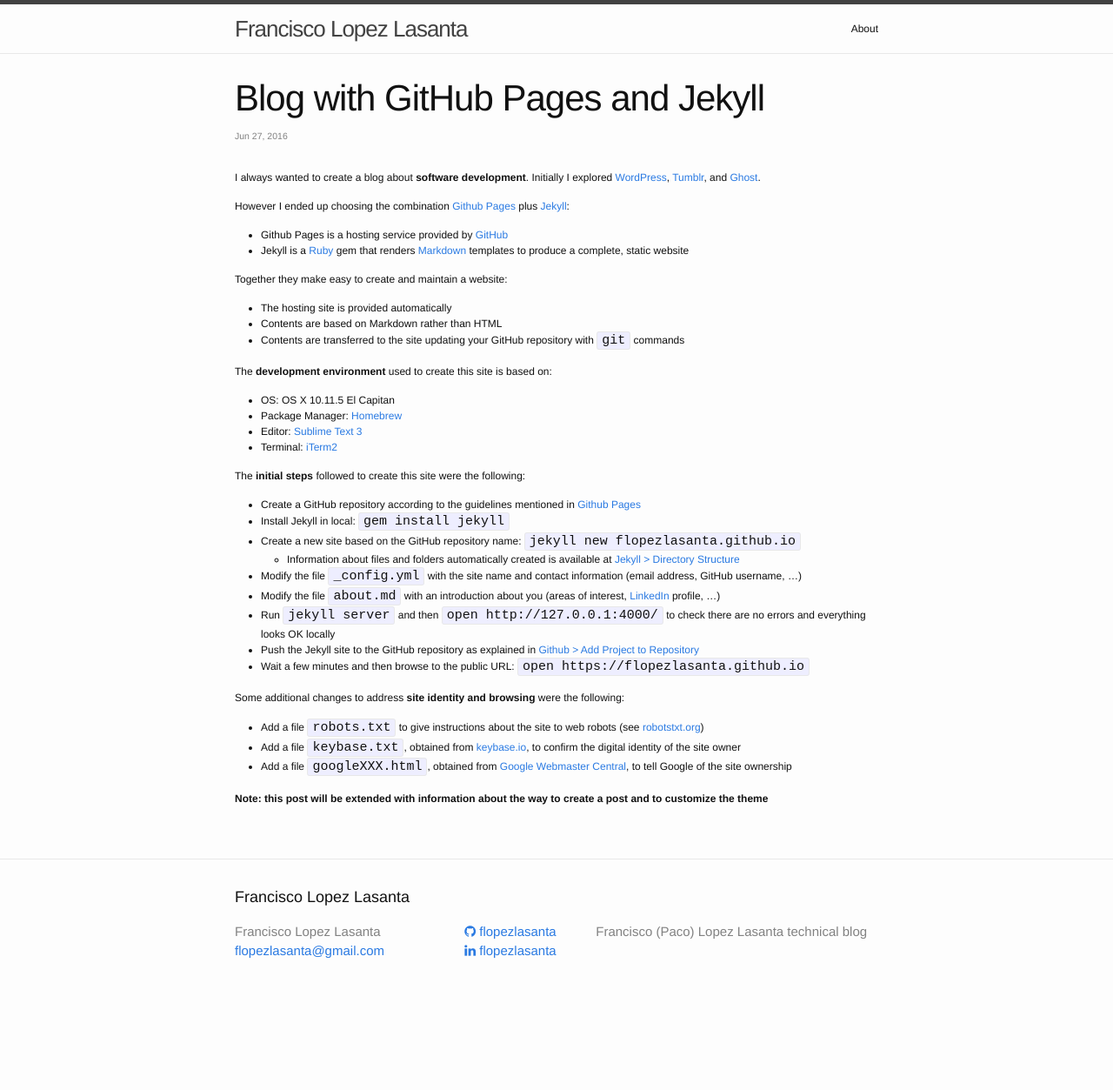
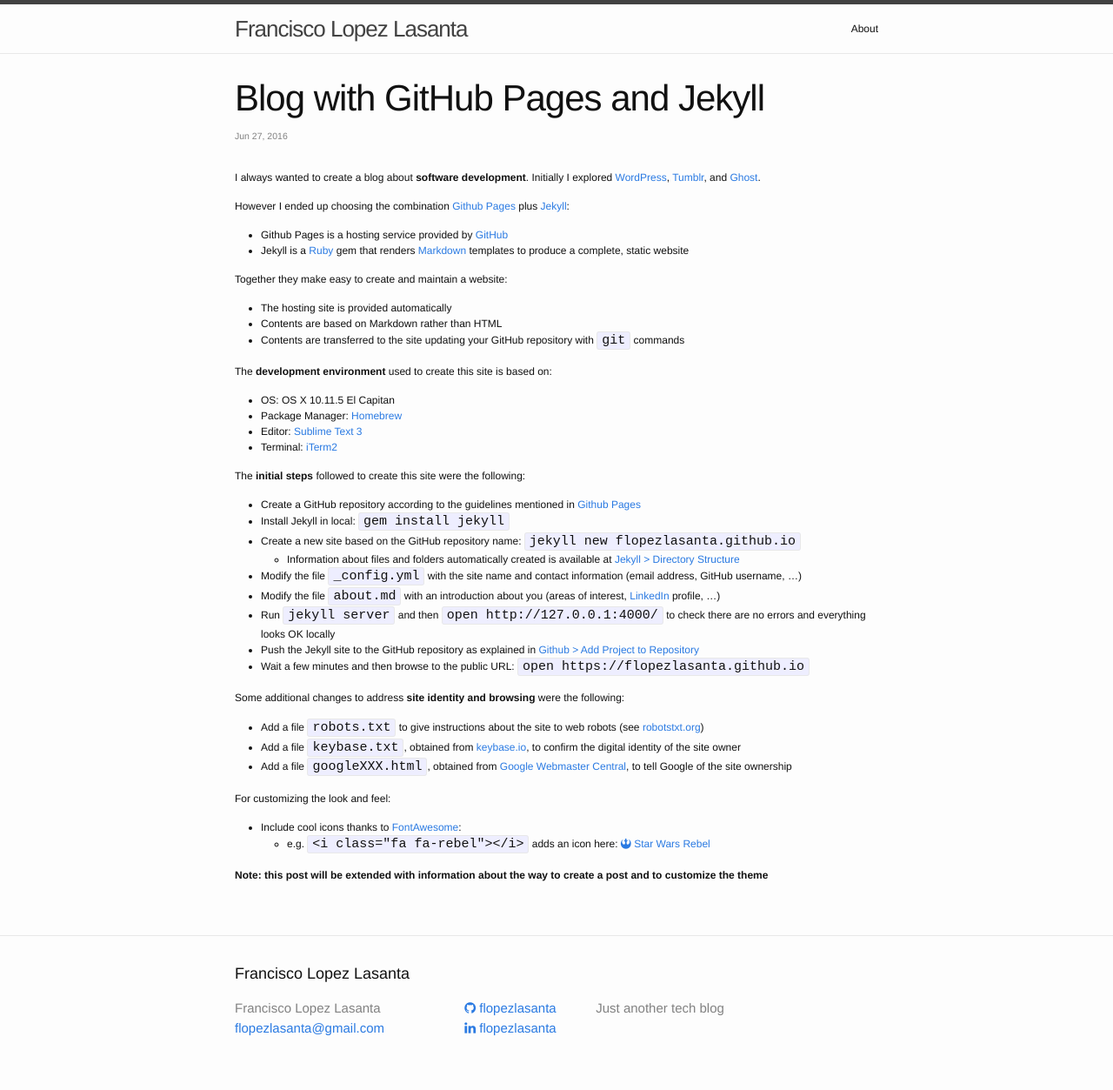
Before and after one commit to flopezlasanta/flopezlasanta.github.io, a Jekyll site: the page built from _posts/2016-06-27-blog-github-pages-jekyll.markdown, in a window 1280 px wide. Shown: the whole page at 87% size. Built offline with Jekyll 4.4.1, drawn with Linux system fonts in a browser that asks for light colours; nearby versions of some CDN libraries; before the commit the page ends 1165 px from its top, so only the background shows below that.

Commit message:
update post about jekyll with ref to fontsawesome.io

````diff
--- a/_config.yml
+++ b/_config.yml
@@ -8,7 +8,7 @@
 # Site settings
 title: Francisco Lopez Lasanta
 email: flopezlasanta@gmail.com
-description: Francisco (Paco) Lopez Lasanta technical blog
+description: Just another tech blog
 baseurl: "" # the subpath of your site, e.g. /blog
 url: "https://flopezlasanta.github.io" # the base hostname & protocol for your site
 github_username:    flopezlasanta
--- a/_posts/2016-06-27-blog-github-pages-jekyll.markdown
+++ b/_posts/2016-06-27-blog-github-pages-jekyll.markdown
@@ -43,4 +43,9 @@ Some additional changes to address **site identity and browsing** were the follo
 - Add a file ```keybase.txt```, obtained from [keybase.io](https://keybase.io/), to confirm the digital identity of the site owner
 - Add a file ```googleXXX.html```, obtained from [Google Webmaster Central](https://www.google.com/webmasters/verification), to tell Google of the site ownership
 
+For customizing the look and feel:
+
+- Include cool icons thanks to [FontAwesome](http://fontawesome.io):
+  - e.g. ```<i class="fa fa-rebel"></i>``` adds an icon here: <a href="http://starwars.wikia.com/wiki/First_Order"><i class="fa fa-rebel"></i> Star Wars Rebel</a>
+
 <strong>Note: this post will be extended with information about the way to create a post and to customize the theme</strong>
````
Also changed, not shown: about.md (+6 -4 lines).
